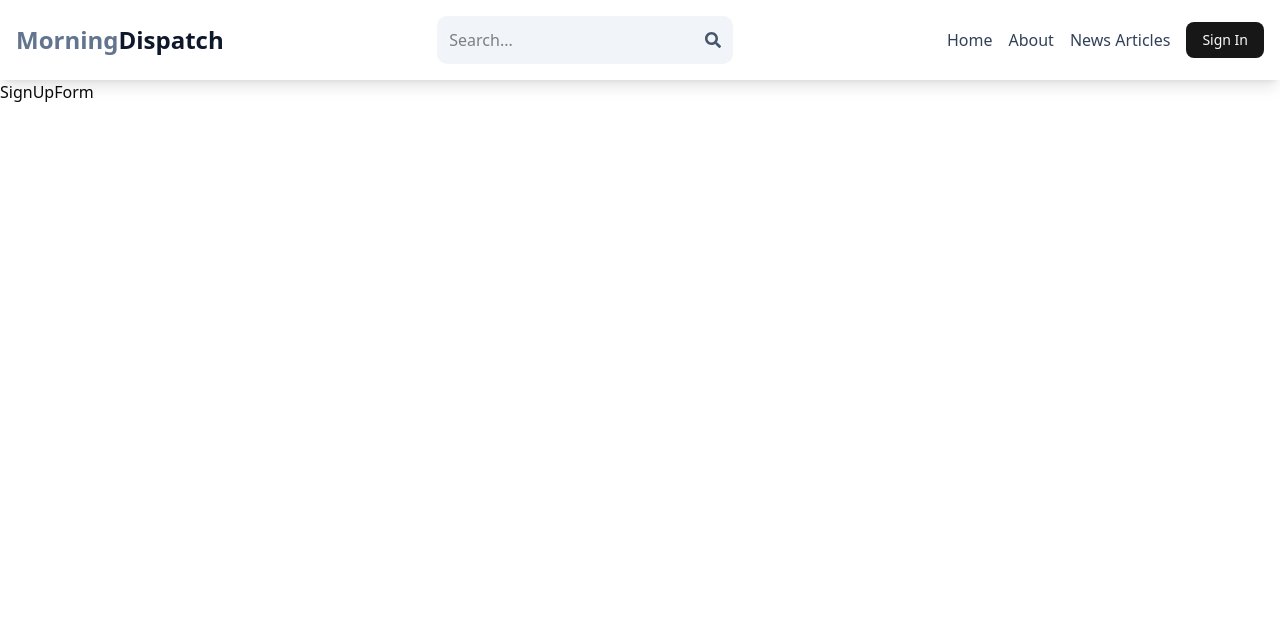
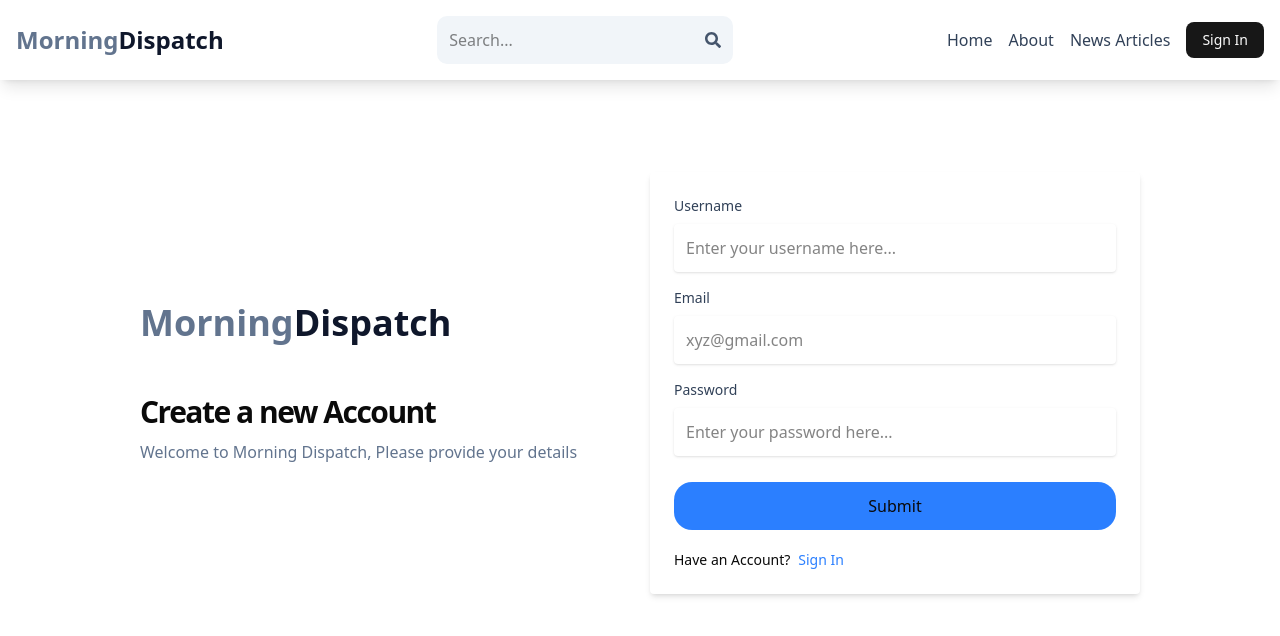
Before and after one commit to Krish2035/News-Portal, a React app in the folder frontend/: page /sign-up in a window 1280 px wide. Shown: the top 636 px of the page. Built offline with nearby package versions, Linux system fonts and the light colour scheme; the HTML template or start-up script is replaced by a standard one.

Commit message:
signup and signin page UI

```diff
--- a/frontend/package.json
+++ b/frontend/package.json
@@ -10,6 +10,7 @@
     "preview": "vite preview"
   },
   "dependencies": {
+    "@hookform/resolvers": "^5.2.2",
     "@tailwindcss/vite": "^4.1.18",
     "@vitejs/plugin-react": "^5.1.4",
     "class-variance-authority": "^0.7.1",
@@ -18,10 +19,12 @@
     "radix-ui": "^1.4.3",
     "react": "^19.2.0",
     "react-dom": "^19.2.0",
+    "react-hook-form": "^7.71.1",
     "react-icons": "^5.5.0",
     "react-router-dom": "^7.13.0",
     "tailwind-merge": "^3.4.1",
-    "tailwindcss": "^4.1.18"
+    "tailwindcss": "^4.1.18",
+    "zod": "^4.3.6"
   },
   "devDependencies": {
     "@eslint/js": "^9.39.1",
--- a/frontend/src/auth/forms/SignInForm.jsx
+++ b/frontend/src/auth/forms/SignInForm.jsx
@@ -1,9 +1,109 @@
-import React from 'react'
+import React from "react";
+import { Link } from "react-router-dom";
+import { z } from "zod";
+import { zodResolver } from "@hookform/resolvers/zod";
+import { useForm } from "react-hook-form";
+
+const schema = z.object({
+  email: z.string().email("Invalid email address"),
+  password: z.string().min(6, "Password must be at least 6 characters"),
+});
 
 const SignInForm = () => {
+  const {
+    register,
+    handleSubmit,
+    formState: { errors },
+  } = useForm({
+    resolver: zodResolver(schema),
+  });
+
+  const onSubmit = (data) => {
+    console.log(data);
+  };
+
   return (
-    <div>SignInForm</div>
-  )
-}
+    <div className="min-h-screen mt-20">
+      <div className="flex p-3 max-w-3xl sm:max-w-5xl mx-auto flex-col md:flex-row md:items-center gap-5">
+        {/* left defined */}
+        <div className="flex-1">
+          <Link
+            to={"/"}
+            className="font-bold text-2xl sm:text-4xl flex flex-wrap"
+          >
+            <span className="text-slate-500">Morning</span>
+            <span className="text-slate-900">Dispatch</span>
+          </Link>
 
-export default SignInForm
+          <h2 className="text-[24px] md:text-[30px] font-bold leading-[140%] tracking-tighter pt-5 sm:pt-12">
+            Create a new Account
+          </h2>
+
+          <p className="text-slate-500 text-[14px] font-medium leading-[140%] md:text-[16px] md:font-normal mt-2">
+            Welcome to Morning Dispatch, Please provide your details
+          </p>
+        </div>
+
+        {/* right defined */}
+        <div className="flex-1">
+          <form
+            onSubmit={handleSubmit(onSubmit)}
+            className="space-y-4 bg-white p-6 rounded shadow-md"
+          >
+
+            <div>
+              <label className="block text-sm font-medium text-slate-700">
+                Email
+              </label>
+              <input
+                {...register("email")}
+                type="text"
+                placeholder="xyz@gmail.com"
+                className="mt-1 block w-full rounded border-gray-300 shadow-sm p-3 mt-2"
+              />
+              {errors.email && (
+                <p className="text-red-500 text-sm mt-1">
+                  {errors.email.message}
+                </p>
+              )}
+            </div>
+
+            <div>
+              <label className="block text-sm font-medium text-slate-700">
+                Password
+              </label>
+              <input
+                {...register("password")}
+                type="password"
+                placeholder="Enter your password here..."
+                className="mt-1 block w-full rounded border-gray-300 shadow-sm p-3 mt-2"
+              />
+              {errors.password && (
+                <p className="text-red-500 text-sm mt-1">
+                  {errors.password.message}
+                </p>
+              )}
+            </div>
+
+            <div>
+              <button
+                type="submit"
+                className="bg-blue-500 pt-3 pb-3 rounded-2xl mt-2.5 w-full"
+              >
+                Submit
+              </button>
+            </div>
+            <div className="flex gap-2 text-sm mt-5">
+              <span>Have an Account?</span>
+              <Link to={"/sign-up"} className="text-blue-500">
+                Sign Up
+              </Link>
+            </div>
+          </form>
+        </div>
+      </div>
+    </div>
+  );
+};
+
+export default SignInForm;
--- a/frontend/src/auth/forms/SignUpForm.jsx
+++ b/frontend/src/auth/forms/SignUpForm.jsx
@@ -1,9 +1,133 @@
 import React from 'react'
+import { Link } from 'react-router-dom'
+import { z } from "zod"
+
+import { zodResolver } from "@hookform/resolvers/zod";
+import { useForm } from "react-hook-form";
+
+const formSchema = z.object({
+  username: z
+    .string()
+    .min(2, { message: "Username must be atleast 2 characters" }),
+  email: z
+    .string()
+    .email({ message: "Invalid Email Address." }),
+  password: z
+    .string()
+    .min(8, { message: "Passoword must be atleast 8 characters long." }),
+});
 
 const SignUpForm = () => {
+  const { register, handleSubmit, formState: { errors } } = useForm({
+    resolver: zodResolver(formSchema),
+    defaultValues: {
+      username: "",
+      email:"",
+      password:"",
+    },
+  })
+
+  function onSubmit(values) {
+    console.log(values)
+  }
   return (
-    <div>SignUpForm</div>
-  )
+    <div className="min-h-screen mt-20">
+      <div className="flex p-3 max-w-3xl sm:max-w-5xl mx-auto flex-col md:flex-row md:items-center gap-5">
+        {/* left defined */}
+        <div className="flex-1">
+          <Link
+            to={"/"}
+            className="font-bold text-2xl sm:text-4xl flex flex-wrap"
+          >
+            <span className="text-slate-500">Morning</span>
+            <span className="text-slate-900">Dispatch</span>
+          </Link>
+
+          <h2 className="text-[24px] md:text-[30px] font-bold leading-[140%] tracking-tighter pt-5 sm:pt-12">
+            Create a new Account
+          </h2>
+
+          <p className="text-slate-500 text-[14px] font-medium leading-[140%] md:text-[16px] md:font-normal mt-2">
+            Welcome to Morning Dispatch, Please provide your details
+          </p>
+        </div>
+
+        {/* right defined */}
+        <div className="flex-1">
+          <form
+            onSubmit={handleSubmit(onSubmit)}
+            className="space-y-4 bg-white p-6 rounded shadow-md"
+          >
+            <div>
+              <label className="block text-sm font-medium text-slate-700">
+                Username
+              </label>
+              <input
+                {...register("username")}
+                type="text"
+                placeholder="Enter your username here..."
+                className="mt-1 block w-full rounded border-gray-300 shadow-sm p-3 mt-2"
+              />
+              {errors.username && (
+                <p className="text-red-500 text-sm mt-1">
+                  {errors.username.message}
+                </p>
+              )}
+            </div>
+
+            <div>
+              <label className="block text-sm font-medium text-slate-700">
+                Email
+              </label>
+              <input
+                {...register("email")}
+                type="text"
+                placeholder="xyz@gmail.com"
+                className="mt-1 block w-full rounded border-gray-300 shadow-sm p-3 mt-2"
+              />
+              {errors.email && (
+                <p className="text-red-500 text-sm mt-1">
+                  {errors.email.message}
+                </p>
+              )}
+            </div>
+
+            <div>
+              <label className="block text-sm font-medium text-slate-700">
+                Password
+              </label>
+              <input
+                {...register("password")}
+                type="password"
+                placeholder="Enter your password here..."
+                className="mt-1 block w-full rounded border-gray-300 shadow-sm p-3 mt-2"
+              />
+              {errors.password && (
+                <p className="text-red-500 text-sm mt-1">
+                  {errors.password.message}
+                </p>
+              )}
+            </div>
+
+            <div>
+              <button
+                type="submit"
+                className="bg-blue-500 pt-3 pb-3 rounded-2xl mt-2.5 w-full"
+              >
+                Submit
+              </button>
+            </div>
+            <div className="flex gap-2 text-sm mt-5">
+              <span>Have an Account?</span>
+              <Link to={"/sign-in"} className="text-blue-500">
+                Sign In
+              </Link>
+            </div>
+          </form>
+        </div>
+      </div>
+    </div>
+  );
 }
 
 export default SignUpForm
```
Also changed, not shown: 2 other files (tests, documents, lock files or other folders).
